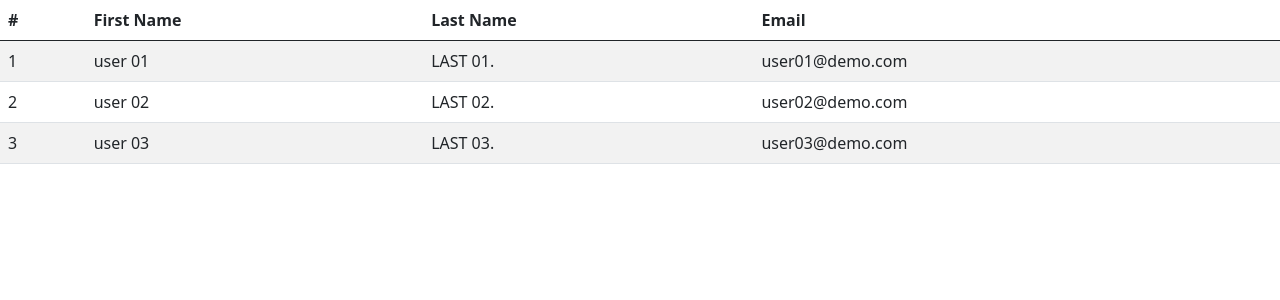
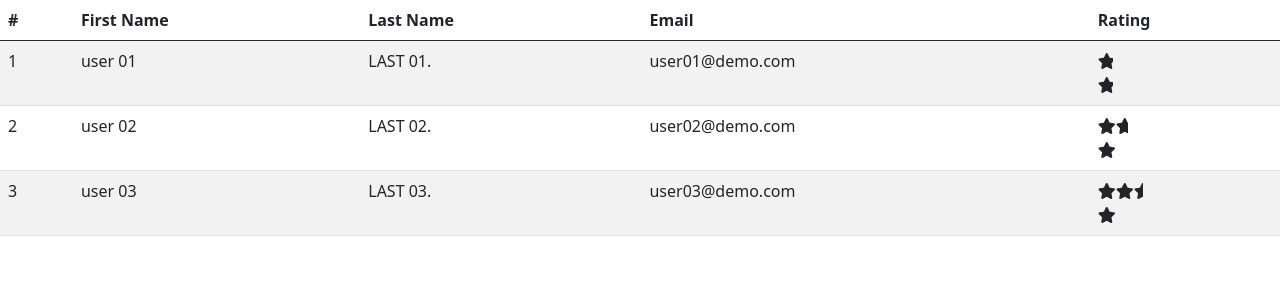
Before and after one commit to SupojPloy/angular-class, an Angular app: page / in a window 1280 px wide. Shown: the top 300 px of the page. Built offline with nearby package versions, Linux system fonts and the light colour scheme.

Commit message:
Add rating component

```diff
--- a/src/app/app.module.ts
+++ b/src/app/app.module.ts
@@ -6,12 +6,14 @@ import { AppRoutingModule } from './app-routing.module';
 import { AppComponent } from './app.component';
 import { LoginComponent } from './login/login.component';
 import { MyUpperCasePipe } from './my-upper-case.pipe';
+import { RatingComponent } from './rating/rating.component';
 
 @NgModule({
   declarations: [
     AppComponent,
     LoginComponent,
-    MyUpperCasePipe
+    MyUpperCasePipe,
+    RatingComponent
   ],
   imports: [
     BrowserModule,
--- a/src/app/login/login.component.html
+++ b/src/app/login/login.component.html
@@ -5,6 +5,7 @@
             <th>First Name</th>
             <th>Last Name</th>
             <th>Email</th>
+            <th>Rating</th>
         </tr>
     </thead>
     <tbody>
@@ -13,6 +14,9 @@
             <td>{{u.firstName}}</td>
             <td>{{u.lastName | myUpperCase: '.'}}</td>
             <td>{{u.email}}</td>
+            <td>
+                <app-rating [targetScore]=u.score></app-rating>
+            </td>
         </tr>
     </tbody>
 </table>
--- a/src/app/login/login.component.ts
+++ b/src/app/login/login.component.ts
@@ -14,9 +14,9 @@ export class LoginComponent implements OnInit {
 
   ngOnInit(): void {
     this.users = [
-      new User(1, 'user 01', 'last 01', 'user01@demo.com'),
-      new User(2, 'user 02', 'last 02', 'user02@demo.com'),
-      new User(3, 'user 03', 'last 03', 'user03@demo.com'),
+      new User(1, 'user 01', 'last 01', 'user01@demo.com', 1),
+      new User(2, 'user 02', 'last 02', 'user02@demo.com', 2),
+      new User(3, 'user 03', 'last 03', 'user03@demo.com', 3),
     ];
   }
 
--- a/src/app/models/user.ts
+++ b/src/app/models/user.ts
@@ -3,6 +3,7 @@ export class User {
     constructor(public id: number,
         public firstName:  string,
         public lastName: string,
-        public email: string) {
+        public email: string,
+        public score: number) {
     }
 }
--- /dev/null
+++ b/src/app/rating/rating.component.html
@@ -0,0 +1,12 @@
+<div
+  [style.width.px]="starWidth"
+  style="overflow: hidden;"
+>
+  <div style="width: 75px">
+    <span class="fa fa-star"></span>
+    <span class="fa fa-star"></span>
+    <span class="fa fa-star"></span>
+    <span class="fa fa-star"></span>
+    <span class="fa fa-star"></span>
+  </div>
+</div>
--- /dev/null
+++ b/src/app/rating/rating.component.ts
@@ -0,0 +1,19 @@
+import { Component, Input, OnInit } from '@angular/core';
+
+@Component({
+  selector: 'app-rating',
+  templateUrl: './rating.component.html',
+  styleUrls: ['./rating.component.css']
+})
+export class RatingComponent implements OnInit {
+
+  @Input() targetScore: number = 0;
+  starWidth = 0;
+
+  constructor() { }
+
+  ngOnInit(): void {
+    this.starWidth = this.targetScore * 75 / 5;
+  }
+
+}
--- a/src/index.html
+++ b/src/index.html
@@ -7,6 +7,7 @@
   <meta name="viewport" content="width=device-width, initial-scale=1">
   <link rel="icon" type="image/x-icon" href="favicon.ico">
   <link href="https://cdn.jsdelivr.net/npm/bootstrap@5.0.0-beta3/dist/css/bootstrap.min.css" rel="stylesheet" integrity="sha384-eOJMYsd53ii+scO/bJGFsiCZc+5NDVN2yr8+0RDqr0Ql0h+rP48ckxlpbzKgwra6" crossorigin="anonymous">
+  <script src="https://use.fontawesome.com/3c07711be8.js"></script>
 </head>
 <body>
   <app-login></app-login>
```
Also changed, not shown: src/app/rating/rating.component.css (added), 1 other file (tests, documents, lock files or other folders).
